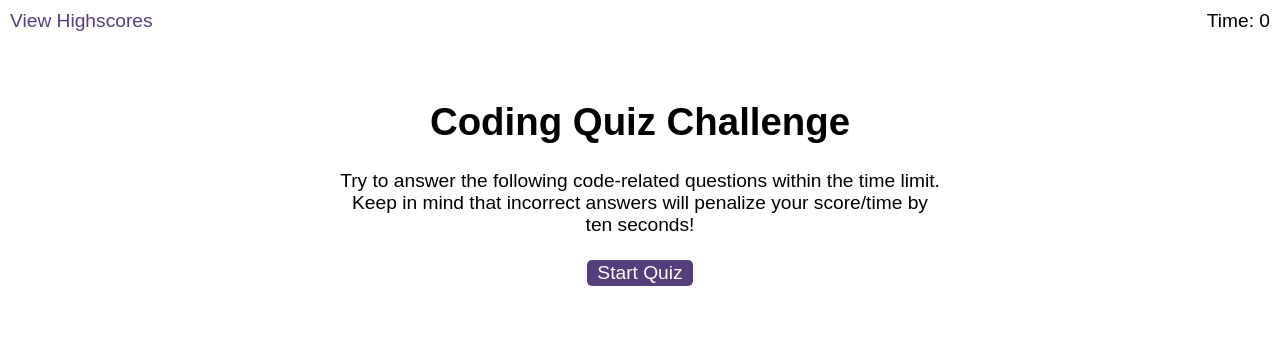
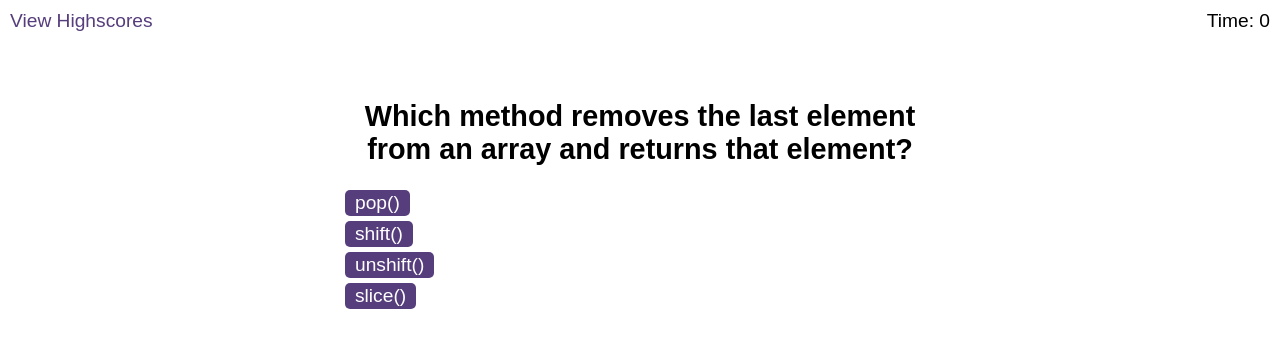
Before and after one commit to noah-sheldon/code-quiz, a plain HTML site: page index.html in a window 1280 px wide. Both pictures are taken after a click on the button "Start Quiz". Drawn offline with Linux system fonts and the light colour scheme.

Commit message:
display first question

```diff
--- /dev/null
+++ b/assets/js/logic.js
@@ -0,0 +1,46 @@
+import { questions } from "./questions.js";
+
+let startButton = document.querySelector("#start");
+let startScreen = document.querySelector("#start-screen");
+let questionTitle = document.querySelector("#question-title");
+let choices = document.querySelector("#choices");
+let timer = document.querySelector('#time');
+
+startButton.addEventListener("click", function () {
+
+    startQuiz();
+//   if (startButton) {
+//     startScreen.remove();
+//     for (let i = 0; i < questions.length; i++) {
+//       let q = questions[i];
+//       questionTitle.textContent = q["question"];
+//       createChoices(q);
+//     }
+//   }
+});
+
+// function getRandomQuestion() {
+//   let randNum = Math.floor(Math.random() * questions.length);
+//   return questions[randNum];
+// }
+
+function startQuiz() {
+    startScreen.setAttribute("style", "display: none;");
+    getQuestions();
+//     startTimer ();
+//   let question = getRandomQuestion();
+//   console.log(question);
+
+//   document.getElementById("question-title").style.display = "block";
+}
+
+function getQuestions() {
+    // Get the first question and display it on screen
+    let currentQ = questions[0];
+    questionTitle.textContent = currentQ.question;
+    for(let i=0;i<4;i++){
+        let choiceBtn = document.createElement('button')
+        choiceBtn.textContent = currentQ.choices[i];
+        choices.appendChild(choiceBtn);
+    }D
+}
--- /dev/null
+++ b/assets/js/questions.js
@@ -0,0 +1,145 @@
+export const questions = [
+    {
+        id: 1,
+        question: "Which method removes the last element from an array and returns that element?",
+        choices: [
+            "pop()",
+            "shift()",
+            "unshift()",
+            "slice()"
+        ],
+        answer: "pop()"
+    },
+    {
+        id: 2,
+        question: "Which method adds a new item to the end of an array?",
+        choices: [
+            "unshift()",
+            "slice()",
+            "push()",
+            "pop()"
+        ],
+        answer: "push()"
+    },
+    {
+        id: 3,
+        question: "Which method creates a new array based on a selection?",
+        choices: [
+            "shift()",
+            "appendChild()",
+            "slice()",
+            "push()"
+        ],
+        answer: "slice()"
+    },
+    {
+        id: 4,
+        question: "Which method adds a new item to the beginning of an array?",
+        choices: [
+            "unshift()",
+            "pop()",
+            "shift()",
+            "slice()"
+        ],
+        answer: "unshift()"
+    },
+    {
+        id: 5,
+        question: "Which method removes the first element from an array and returns that element?",
+        choices: [
+            "push()",
+            "slice()",
+            "unshift()",
+            "shift()"
+        ],
+        answer: "shift()"
+    },
+    {
+        id: 6,
+        question: "Which method rearranges the elements of an array into alphabetical or numerical order?",
+        choices: [
+            "every()",
+            "reduce()",
+            "sort()",
+            "includes()"
+        ],
+        answer: "sort()"
+    },
+    {
+        id: 7,
+        question: "Which method creates a new array, populated with the results of calling a provided function on every element in the calling array?",
+        choices: [
+            "map()",
+            "filter()",
+            "reduce()",
+            "forEach()"
+        ],
+        answer: "map()"
+    },
+    {
+        id: 8,
+        question: "Which method takes in an array, performs a function that you provide on each element in that array, and returns one single value?",
+        choices: [
+            "filter()",
+            "forEach()",
+            "map()",
+            "reduce()"
+        ],
+        answer: "reduce()"
+    },
+    {
+        id: 9,
+        question: "Which method performs a function that you provide on each element in that array, and returns only those elements that pass the test implemented by that function?",
+        choices: [
+            "every()",
+            "filter()",
+            "map()",
+            "forEach()"
+        ],
+        answer: "filter()"
+    },
+    {
+        id: 10,
+        question: "Which method executes a provided function once for each element in an array?",
+        choices: [
+            "every()",
+            "forEach()",
+            "map()",
+            "reduce()"
+        ],
+        answer: "forEach()"
+    },
+    {
+        id: 11,
+        question: "Which method tests whether all elements in the array pass the test implemented by the provided function, returning a boolean (true/false) value?",
+        choices: [
+            "map()",
+            "every()",
+            "forEach()",
+            "includes()"
+        ],
+        answer: "every()"
+    },
+    {
+        id: 12,
+        question: "Which method determines whether an array contains a certain value among its entries, returning true or false as appropriate?",
+        choices: [
+            "every()",
+            "includes()",
+            "indexOf()",
+            "pop()"
+        ],
+        answer: "includes()"
+    },
+    {
+        id: 13,
+        question: "Which method returns the first index at which a given element can be found in the array (or -1 if it is not present)?",
+        choices: [
+            "indexOf()",
+            "includes()",
+            "slice()",
+            "map()"
+        ],
+        answer: "indexOf()"
+    }
+];
--- a/index.html
+++ b/index.html
@@ -25,7 +25,7 @@
         <button id="start">Start Quiz</button>
       </div>
 
-      <div id="questions" class="hide">
+      <div id="questions" class="start">
         <h2 id="question-title"></h2>
         <div id="choices" class="choices"></div>
       </div>
@@ -42,7 +42,7 @@
       <div id="feedback" class="feedback hide"></div>
     </div>
 
-    <script src="./assets/js/questions.js"></script>
-    <script src="./assets/js/logic.js"></script>
+    <script type="module" src="./assets/js/questions.js"></script>
+    <script type="module" src="./assets/js/logic.js"></script>
   </body>
 </html>
```
